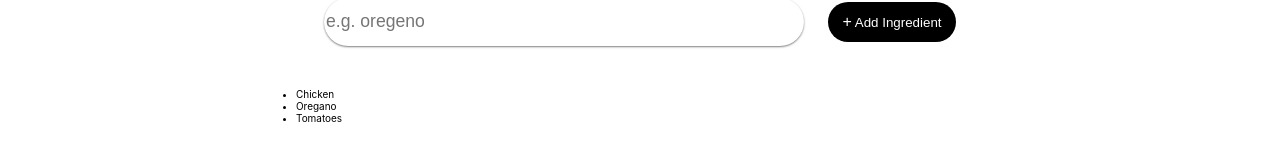
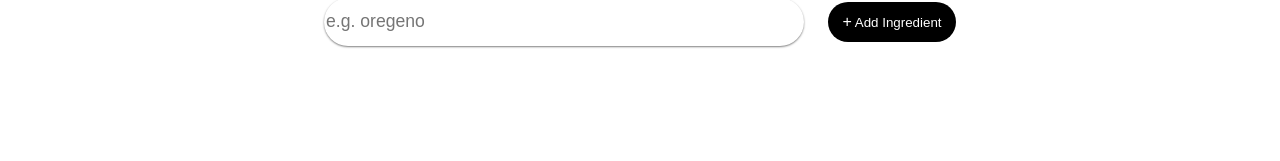
Before and after one commit to Uzair171/chef_claude, a React (Vite) app: page / in a window 1280 px wide. Shown: the part 151-312 px from the top of the page. Built offline with nearby package versions, Linux system fonts and the light colour scheme.

Commit message:
used state to render the array

```diff
--- a/src/component/form.jsx
+++ b/src/component/form.jsx
@@ -1,6 +1,10 @@
+import React from "react"
+
 export default function Form(){
 
-    const ingredients = ["Chicken", "Oregano", "Tomatoes"]
+
+    const [ingredients,setIngredients] = React.useState([])
+
     const ingredientsList = ingredients.map((ingredient)=>{
        return <li key={ingredient}>{ingredient}</li>
     })
@@ -9,8 +13,7 @@ export default function Form(){
         event.preventDefault()
         const formData = new FormData(event.currentTarget)
         const newIngredient = formData.get("ingredient")
-        ingredients.push(newIngredient)
-        console.log(ingredients)
+        setIngredients(preValues=> [...preValues,newIngredient])
     }
 
 
```
